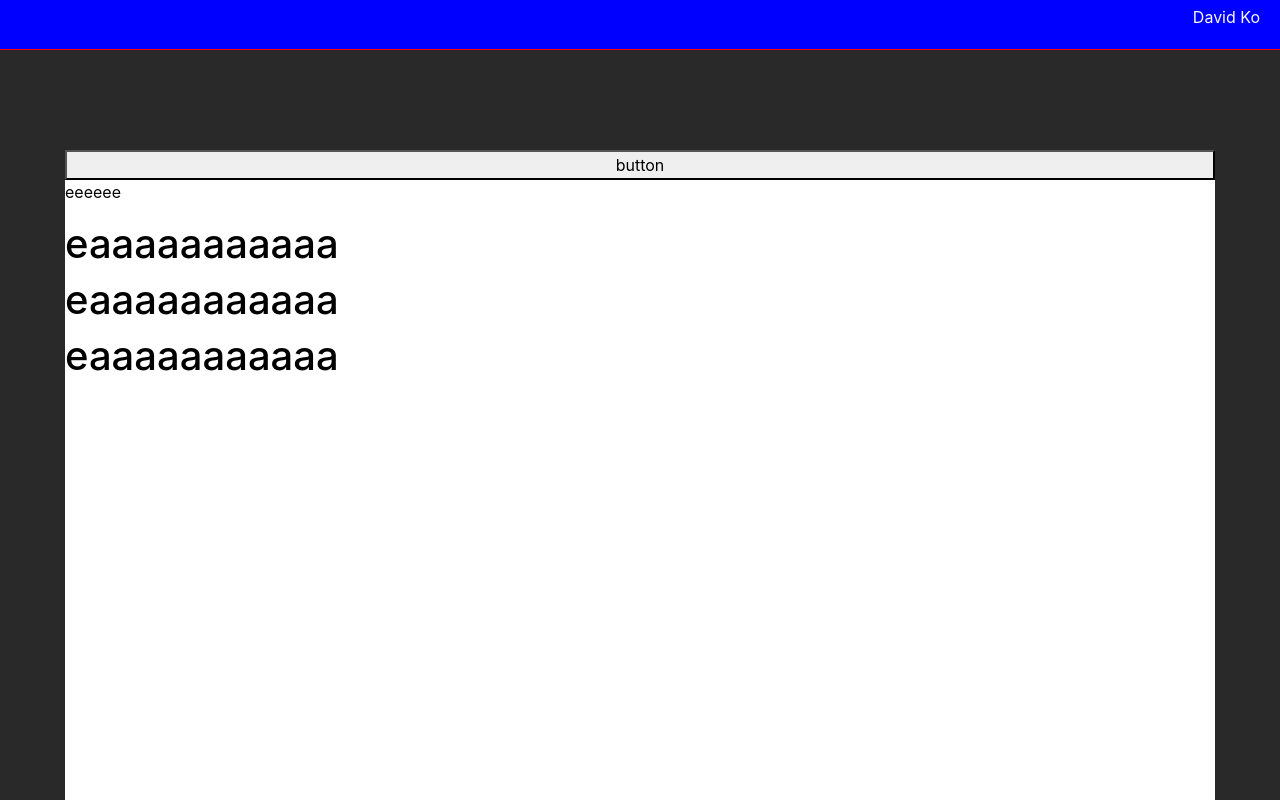
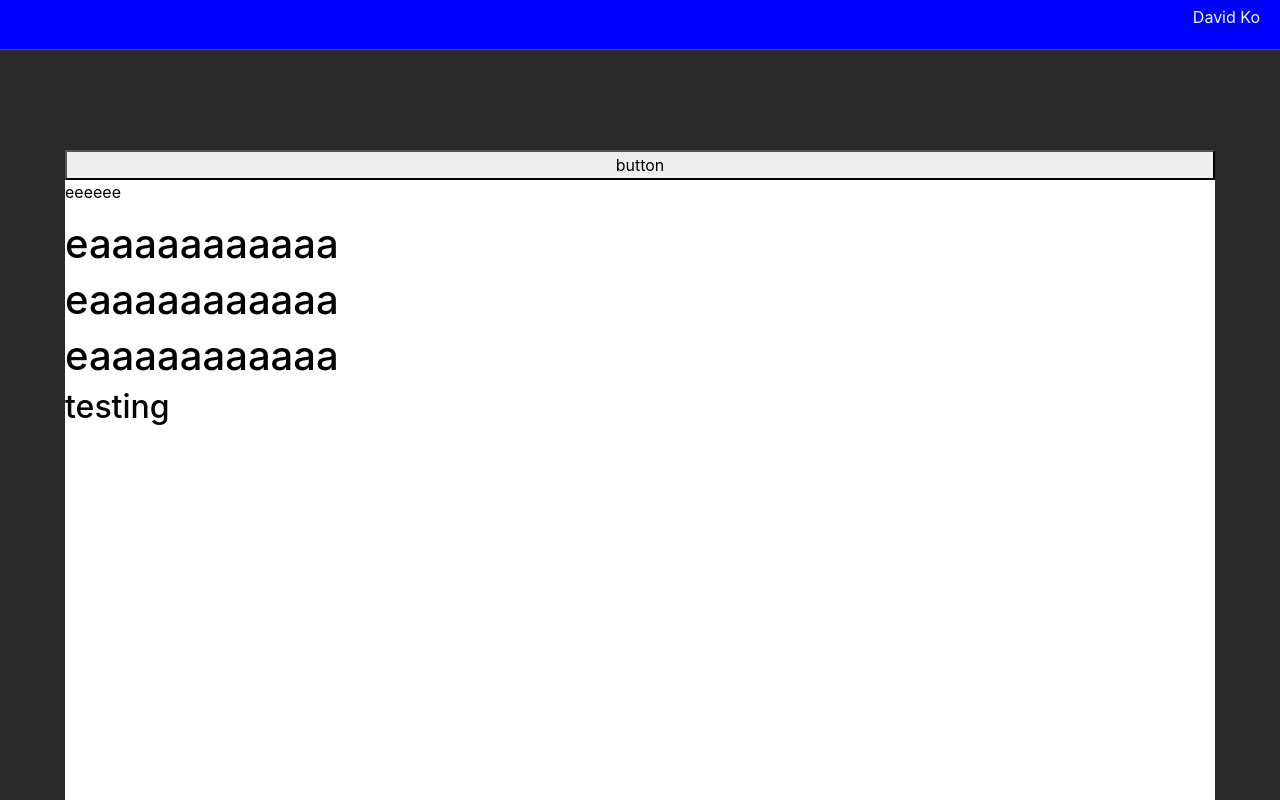
Before and after one commit to nicholaspowel/resume, a React app: page / in a window 1280 px wide. Shown: the top 800 px of the page. Built offline with nearby package versions, Linux system fonts and the light colour scheme.

Commit message:
testing ssh

```diff
--- a/src/resume/Resume.js
+++ b/src/resume/Resume.js
@@ -9,6 +9,7 @@ const Resume = () => (
     <h1>eaaaaaaaaaaa</h1>
     <h1>eaaaaaaaaaaa</h1>
     <h1>eaaaaaaaaaaa</h1>
+    <h2>testing</h2>
   </div>
 )
 
```
